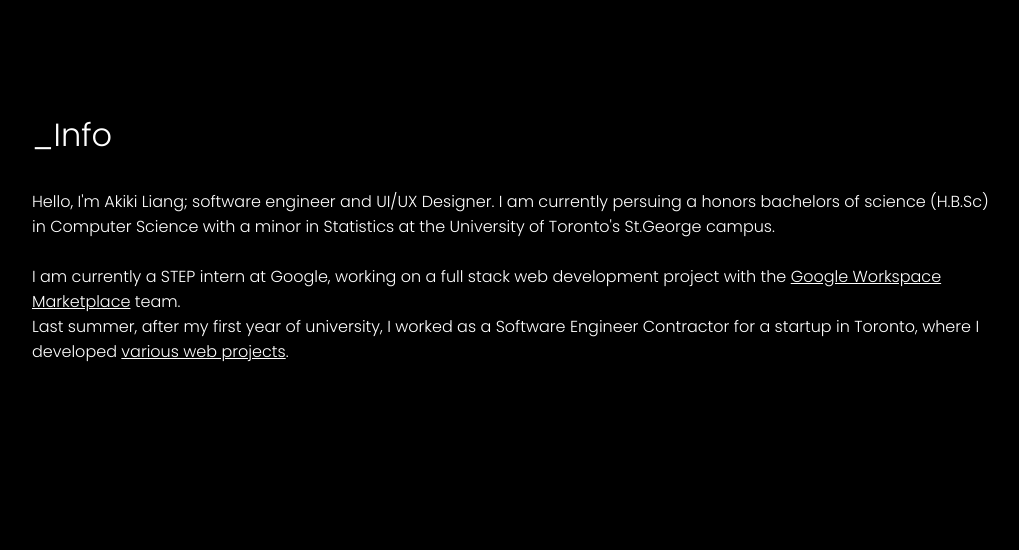
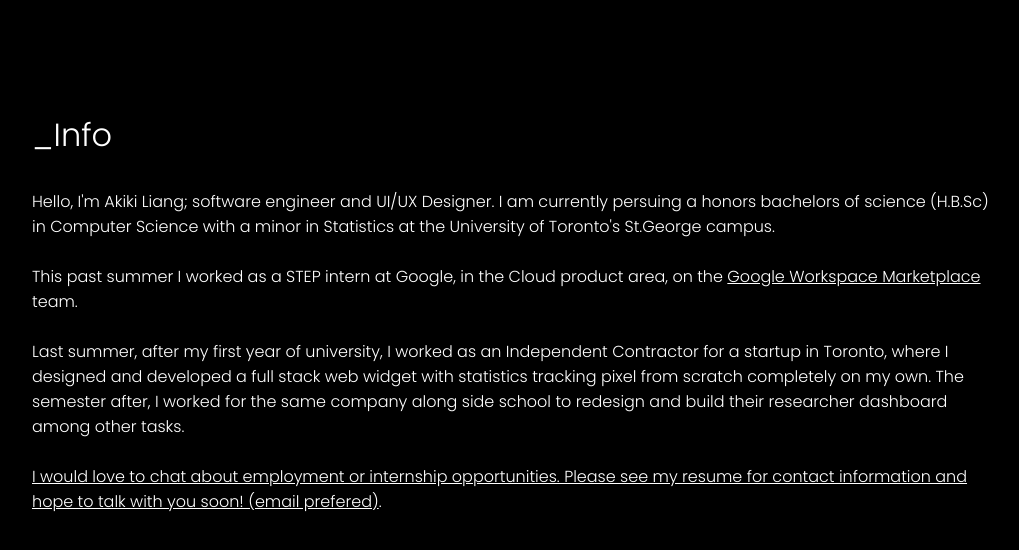
Before and after one commit to akiki-liang0/akiki-liang0.github.io, a website: page index.html in a window 1280 px wide. Shown: the part 1811-2361 px from the top of the page, without its empty margins (123-1142 px from the left). Before the commit the page ends 2215 px from the top, so only its background shows below. Drawn offline with Linux system fonts and the light colour scheme.

Commit message:
Update info and resume

```diff
--- a/index.html
+++ b/index.html
@@ -74,9 +74,13 @@
                         Hello, I'm Akiki Liang; software engineer and UI/UX Designer. I am currently persuing a honors bachelors of science (H.B.Sc) in Computer Science with a minor in Statistics at the University of Toronto's St.George campus.
                         <br/>
                         <br/>
-                        I am currently a STEP intern at Google, working on a full stack web development project with the <a href="https://workspace.google.com/marketplace" target="_blank">Google Workspace Marketplace</a> team.
+                        This past summer I worked as a STEP intern at Google, in the Cloud product area, on the <a href="https://workspace.google.com/marketplacegit" target="_blank">Google Workspace Marketplace</a> team.
                         <br/>
-                        Last summer, after my first year of university, I worked as a Software Engineer Contractor for a startup in Toronto, where I developed <a href="assets/AkikiLiangResume.pdf" target="_blank">various web projects</a>.
+                        <br/>
+                        Last summer, after my first year of university, I worked as an Independent Contractor for a startup in Toronto, where I designed and developed a full stack web widget with statistics tracking pixel from scratch completely on my own. The semester after, I worked for the same company along side school to redesign and build their researcher dashboard among other tasks.
+                        <br/>
+                        <br/>
+                        <a href="assets/AkikiLiangResume.pdf" target="_blank">I would love to chat about employment or internship opportunities. Please see my resume for contact information and hope to talk with you soon! (email prefered)</a>.
                     </p>
                 </section>
             </div>
```
Also changed, not shown: 1 other file.
